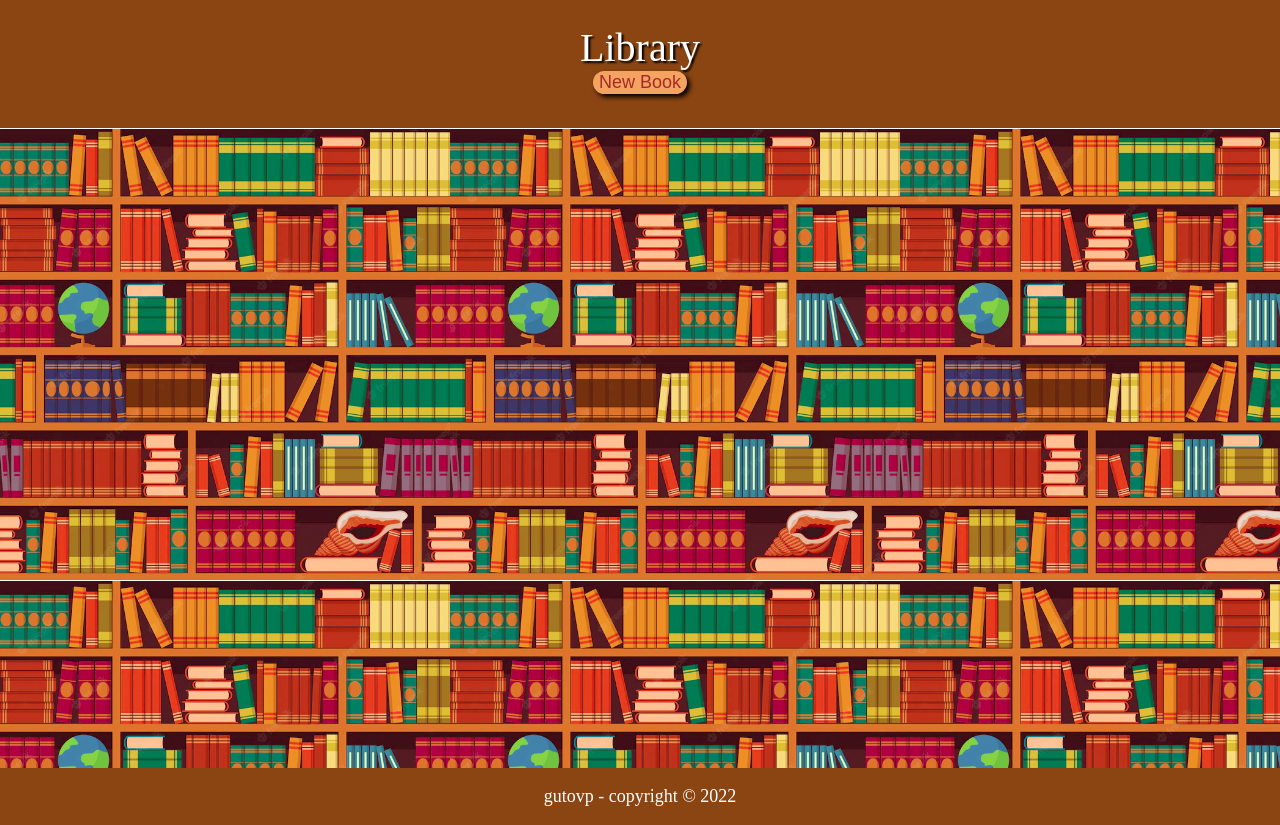
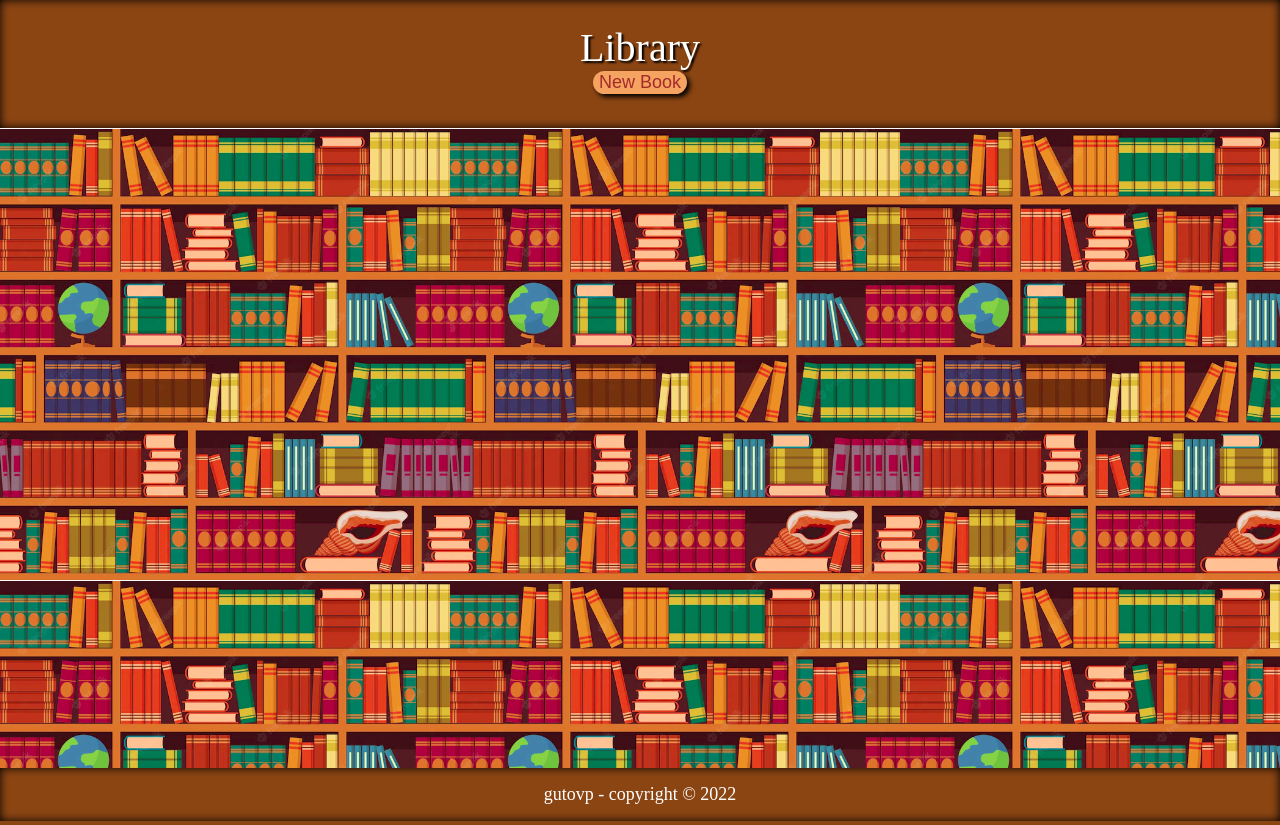
Before and after one commit to Gutovp1/js-library, a plain HTML site: page index.html in a window 1280 px wide. Drawn offline with Linux system fonts and the light colour scheme.

Commit message:
add shadow in header and footer

```diff
--- a/style.css
+++ b/style.css
@@ -76,6 +76,8 @@ form input, form button{
   color: brown;
 }
 
+
+
 #add-book-btn {
   border-radius: 20px;
   background-color: gainsboro;
@@ -95,7 +97,10 @@ header {
   color: white;
   font-size: 40px;
   text-shadow: 2px 2px 2px black;
+  box-shadow: inset 0px 0px 10px black;
+
 }
+
 
 
 .dashboard {
@@ -142,6 +147,12 @@ font-size: large;
 color: white;
   text-align: center;
   background-color: saddlebrown;
+  box-shadow: inset 0px 0px 10px black;
+}
+
+footer p{
+  padding: 1rem;
+  margin: 0;
 }
 
 .blur{
```
